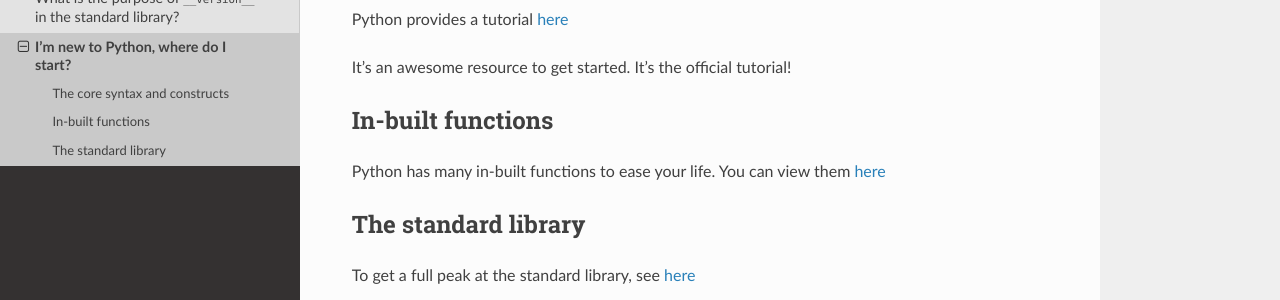
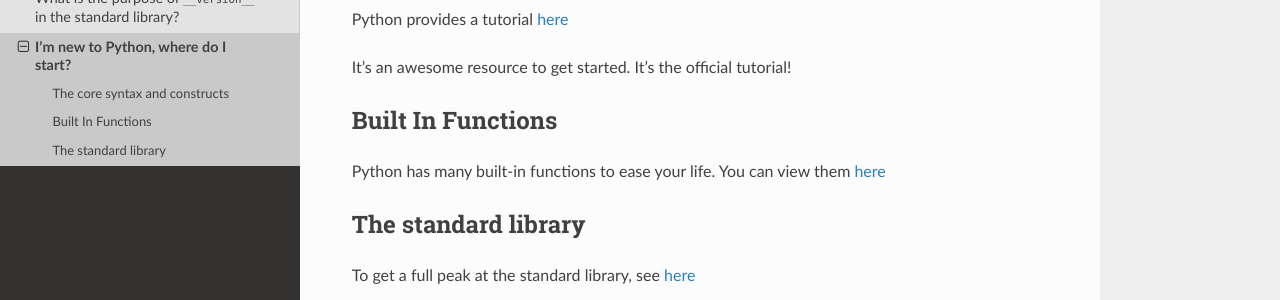
Before and after one commit to PythonCHB/PythonListsSummaries, a Sphinx documentation site: the page built from source/python_list/new_to_python_where_start.rst, in a window 1280 px wide. Shown: the part 352-652 px from the top of the page. Built offline with Sphinx 7.4.7 and the Read the Docs theme 2.0.0, drawn with Linux system fonts in a browser that asks for light colours.

```diff
--- a/source/python_list/new_to_python_where_start.rst
+++ b/source/python_list/new_to_python_where_start.rst
@@ -16,10 +16,10 @@ Python provides a tutorial `here <https://docs.python.org/3/tutorial/index.html>
 
 It's an awesome resource to get started. It's the official tutorial!
 
-In-built functions
+Built In Functions
 ^^^^^^^^^^^^^^^^^^
 
-Python has many in-built functions to ease your life. You can view them `here <https://docs.python.org/3/library/functions.html>`_
+Python has many built-in functions to ease your life. You can view them `here <https://docs.python.org/3/library/functions.html>`_
 
 The standard library
 ^^^^^^^^^^^^^^^^^^^^
```
